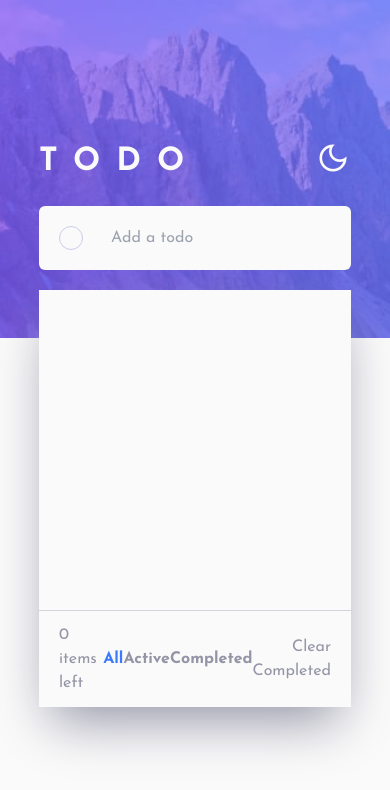
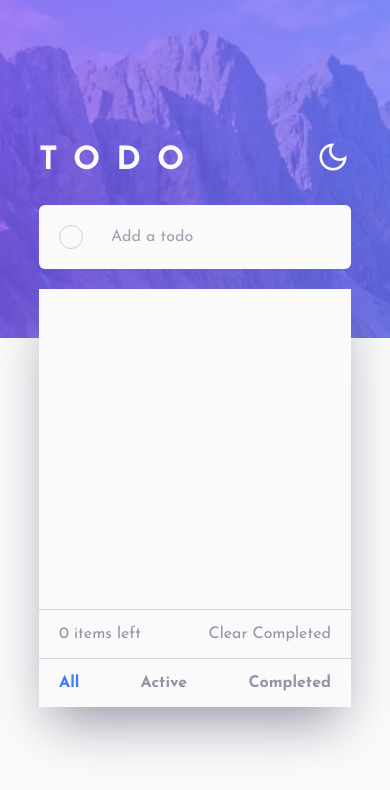
Before and after one commit to Leninner/todo-app-ts, a React (Vite) app: page / in a window 390 px wide. Shown: the top 790 px of the page. Built offline with nearby package versions, Linux system fonts and the light colour scheme.

Commit message:
Splitting components

```diff
--- /dev/null
+++ b/src/components/FilterList.tsx
@@ -0,0 +1,33 @@
+export const FilterList = ({ clickedState, handleSetClickedState, mobile, commonStyles }: any) => {
+  return (
+    <ul
+      className={`flex items-center flex-1 justify-between font-bold ${mobile && commonStyles}`}
+      onClick={handleSetClickedState}
+    >
+      <li
+        className={`cursor-pointer hover:text-dark_veryDarkDesaturatedBlue dark:hover:text-light_veryLightGray
+    ${clickedState === 'all' && 'text-primary_brigthBlue'}
+    `}
+        data-filter="all"
+      >
+        All
+      </li>
+      <li
+        className={`cursor-pointer hover:text-dark_veryDarkDesaturatedBlue dark:hover:text-light_veryLightGray
+    ${clickedState === 'active' && 'text-primary_brigthBlue'}
+    `}
+        data-filter="active"
+      >
+        Active
+      </li>
+      <li
+        className={`cursor-pointer hover:text-dark_veryDarkDesaturatedBlue dark:hover:text-light_veryLightGray
+    ${clickedState === 'completed' && 'text-primary_brigthBlue'}
+    `}
+        data-filter="completed"
+      >
+        Completed
+      </li>
+    </ul>
+  )
+}
--- /dev/null
+++ b/src/components/TodoFooter.tsx
@@ -0,0 +1,55 @@
+import { useContext } from 'react'
+import { TodosContext } from '../context/TodosContext'
+import { FilterList } from './FilterList'
+import { TodoInterface } from '../interfaces'
+
+export const Footer = () => {
+  const { todos, clearCompleted, clickedState, handleSetClickedState }: any =
+    useContext(TodosContext)
+
+  const totalCount = todos.reduce((acc: number, curr: TodoInterface) => {
+    curr.completed === false ? acc++ : acc
+    return acc
+  }, 0)
+
+  const commonStyles =
+    'flex items-center justify-between py-3 bg-light_veryLightGray border-t-light_lightGrayishBlue dark:bg-dark_veryDarkDesaturatedBlue dark:border-t-light_veryDarkGrayishBlue w-full border-t px-5 dark:text-light_veryDarkGrayishBlue text-light_darkGrayishBlue'
+
+  return (
+    <>
+      {window.innerWidth > 768 ? (
+        <section className={commonStyles}>
+          <span className="flex-1 cursor-default">{totalCount} items left</span>
+
+          <FilterList clickedState={clickedState} handleSetClickedState={handleSetClickedState} />
+
+          <span
+            className="flex-1 text-right cursor-pointer hover:text-danger"
+            onClick={clearCompleted}
+          >
+            Clear Completed
+          </span>
+        </section>
+      ) : (
+        <>
+          <section className={commonStyles}>
+            <span className="flex-1 cursor-default">{totalCount} items left</span>
+
+            <span
+              className="flex-1 text-right cursor-pointer hover:text-danger"
+              onClick={clearCompleted}
+            >
+              Clear Completed
+            </span>
+          </section>
+          <FilterList
+            clickedState={clickedState}
+            handleSetClickedState={handleSetClickedState}
+            mobile
+            commonStyles={commonStyles}
+          />
+        </>
+      )}
+    </>
+  )
+}
--- a/src/containers/TodoAppContainer.tsx
+++ b/src/containers/TodoAppContainer.tsx
@@ -1,15 +1,14 @@
 import { TodoHeader } from '../components/TodoHeader'
 import { TodoList } from './TodoList'
 import { InputTodoCreator } from '../components/InputTodoCreator'
-import { useContext } from 'react'
-import { TodosContext } from '../context/TodosContext'
-import { TodoInterface } from '../interfaces'
+import { Footer } from '../components/TodoFooter'
 
 export const TodoAppContainer = ({ isDark, changeTheme }: any) => {
   return (
     <div className="z-10 w-4/5 h-3/4 md:w-3/4 md:h-2/3 lg:w-144 lg:h-4/5 ">
       <TodoHeader changeTheme={changeTheme} isDark={isDark} />
       <InputTodoCreator />
+
       <div className="shadow-2xl shadow-light_darkGrayishBlue dark:shadow-dark_veryDarkBlue">
         <TodoList />
         <Footer />
@@ -17,53 +16,3 @@ export const TodoAppContainer = ({ isDark, changeTheme }: any) => {
     </div>
   )
 }
-
-const Footer = () => {
-  const { todos, clearCompleted, clickedState, handleSetClickedState }: any =
-    useContext(TodosContext)
-
-  const totalCount = todos.reduce((acc: number, curr: TodoInterface) => {
-    curr.completed === false ? acc++ : acc
-    return acc
-  }, 0)
-
-  return (
-    <section className="flex items-center justify-between py-3 bg-light_veryLightGray border-t-light_lightGrayishBlue dark:bg-dark_veryDarkDesaturatedBlue dark:border-t-light_veryDarkGrayishBlue w-full border-t px-5 dark:text-light_veryDarkGrayishBlue text-light_darkGrayishBlue">
-      <span className="flex-1 cursor-default">{totalCount} items left</span>
-
-      <ul
-        className="flex items-center flex-1 justify-between font-bold"
-        onClick={handleSetClickedState}
-      >
-        <li
-          className={`cursor-pointer hover:text-dark_veryDarkDesaturatedBlue dark:hover:text-light_veryLightGray
-        ${clickedState === 'all' && 'text-primary_brigthBlue'}
-        `}
-          data-filter="all"
-        >
-          All
-        </li>
-        <li
-          className={`cursor-pointer hover:text-dark_veryDarkDesaturatedBlue dark:hover:text-light_veryLightGray
-        ${clickedState === 'active' && 'text-primary_brigthBlue'}
-        `}
-          data-filter="active"
-        >
-          Active
-        </li>
-        <li
-          className={`cursor-pointer hover:text-dark_veryDarkDesaturatedBlue dark:hover:text-light_veryLightGray
-        ${clickedState === 'completed' && 'text-primary_brigthBlue'}
-        `}
-          data-filter="completed"
-        >
-          Completed
-        </li>
-      </ul>
-
-      <span className="flex-1 text-right cursor-pointer hover:text-danger" onClick={clearCompleted}>
-        Clear Completed
-      </span>
-    </section>
-  )
-}
```
